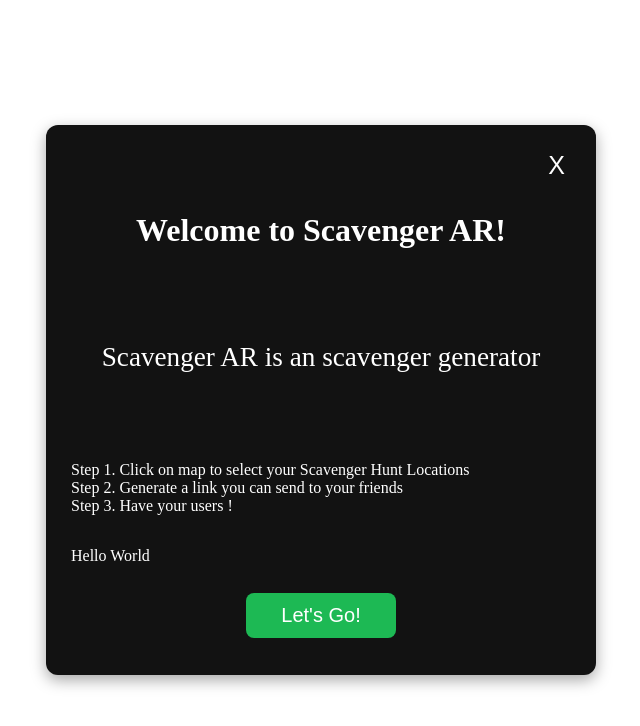
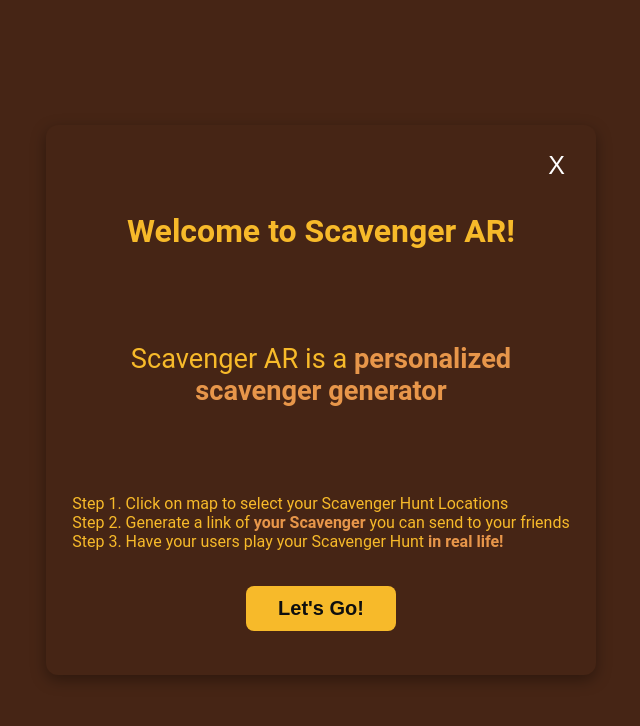
Before and after one commit to michaelyfu/scavenger-web, a React (Vite) app: page / in a window 1280 px wide. Shown: the top 726 px of the page, without its empty margins (319-959 px from the left). Built offline with nearby package versions, Linux system fonts and the light colour scheme.

Commit message:
added styling

```diff
--- /dev/null
+++ b/App.css
@@ -0,0 +1,23 @@
+/* @font-face {
+    font-family: HelveticaNeueLT;
+    src: url("./Helvetica Neue LT Regular.otf") format("opentype");
+  } */
+html {
+    /* background-color: #e2e8f0; */
+    background-color: #462515;
+    font-family: "Roboto", serif;
+    /* color: #e7964a; */
+    /* color: #f5ad40; */
+    color: #f7ba2a;
+}
+
+body {
+    font-family: "Roboto", serif;
+}
+
+
+/*
+MAIN COLOR: #462515
+TEXT COLOR: #e7964a
+TREE COLOR: #822b0e
+*/
--- a/App.tsx
+++ b/App.tsx
@@ -22,6 +22,55 @@ import { isLatLngLiteral } from "@googlemaps/typescript-guards";
 import {CopyToClipboard} from 'react-copy-to-clipboard';
 import {Button, TextField} from '@mui/material';
 import Input from '@mui/joy/Input';
+import "./App.css";
+import { ThemeProvider, createTheme } from '@mui/material/styles';
+
+const theme = createTheme({
+  status: {
+    danger: '#e53e3e',
+  },
+  palette: {
+    primary: {
+      main: '#fca5a5',
+      darker: '#053e85',
+    },
+    neutral: {
+      main: '#f7ba2a',
+      contrastText: '#fff',
+    },
+  },
+});
+
+
+declare module '@mui/material/styles' {
+  interface Theme {
+    status: {
+      danger: React.CSSProperties['color'];
+    };
+  }
+
+  interface Palette {
+    neutral: Palette['primary'];
+  }
+
+  interface PaletteOptions {
+    neutral: PaletteOptions['primary'];
+  }
+
+  interface PaletteColor {
+    darker?: string;
+  }
+
+  interface SimplePaletteColorOptions {
+    darker?: string;
+  }
+
+  interface ThemeOptions {
+    status: {
+      danger: React.CSSProperties['color'];
+    };
+  }
+}
 
 const API_KEY = "AIzaSyCOa-L3GUCCSp4NJ8CCf6ZEsXHB0TlJmh8"
 
@@ -93,9 +142,11 @@ const [popUp, setPopUp] = React.useState(false);
       }}
     >
       {/* <CopyToClipboard text={link}> */}
-      <Button variant="outlined" onClick = {() => generateLink()}>Generate Link
+      <ThemeProvider theme={theme}>
+      <Button color="neutral" variant="outlined" onClick = {() => generateLink()}>Generate Link
       </Button>
-      <label style={{color: 'red', fontWeight: 'normal', fontSize: "1.0rem"}}>{popUp ? "Link Copied" : ""}</label>
+      </ThemeProvider>
+      <label style={{color: '#d0b277', fontWeight: 'normal', fontSize: "1rem", fontFamily: "Roboto, serif"}}>{popUp ? "Link Copied" : ""}</label>
       <label htmlFor="zoom">Zoom</label>
       <Input
         variant="outlined"
@@ -131,10 +182,12 @@ const [popUp, setPopUp] = React.useState(false);
       />
       <h3>{clicks.length === 0 ? "Click on map to add markers" : "Clicks"}</h3>
       {clicks.map((latLng, i) => (
-        <pre key={i}>Point {i}: {JSON.stringify(latLng.toJSON(), null, 2)}</pre>
+        <pre key={i} style={{fontFamily:"Robot, serif"}}>Point {i}: {JSON.stringify(latLng.toJSON(), null, 2)}</pre>
       ))}
 
-      <Button onClick={() => clearPlaces()} variant="outlined">Clear</Button>
+    <ThemeProvider theme={theme}>
+      <Button color="neutral" onClick={() => clearPlaces()} variant="outlined">Clear</Button>
+      </ThemeProvider>
     </div>
   );
 
--- a/Modal.css
+++ b/Modal.css
@@ -12,11 +12,11 @@
     width: 500px;
     height: 500px;
     border-radius: 12px;
-    background-color: #121212;
+    background-color: #462515;
     box-shadow: rgba(0, 0, 0, 0.35) 0px 5px 15px;
     display: flex;
     flex-direction: column;
-    color: white;
+    color: #f7ba2a;
     padding: 25px;
   }
 
@@ -61,9 +61,14 @@
       height: 45px;
       margin: 10px;
       border: none;
-      background-color: #1DB954;
+      background-color: #dc2626;
       color: white;
       border-radius: 8px;
       font-size: 20px;
       cursor: pointer;
     }
+
+
+    /* html {
+    font-family: "HelveticaNeue-Light", "Helvetica Neue Light", "Helvetica Neue", Helvetica, Arial, "Lucida Grande", sans-serif;
+    } */
--- a/Modal.jsx
+++ b/Modal.jsx
@@ -14,23 +14,25 @@ function Modal({ setOpenModal }) {
         </div>
         <div className="body">
           <p>
-            Scavenger AR is an scavenger generator
+            Scavenger AR is a  <span style={{color: "#e7964a", fontWeight: "bold"}}>personalized scavenger generator</span>
           </p>
         </div>
-        <p className="note">
-          Step 1. Click on map to select your Scavenger Hunt Locations <br></br>
-          Step 2. Generate a link you can send to your friends <br></br>
-          Step 3. Have your users ! <br></br>
+        <div style={{display: "flex", justifyContent: "center", alignItems: "center"}}>
+        <p className="note" style={{justifyContent: "center", alignContent: "center"}}>
+          Step 1. Click on map to select your Scavenger Hunt Locations<br></br>
+          Step 2. Generate a link of <span style={{color: "#e7964a", fontWeight: "bold"}}>your Scavenger</span> you can send to your friends <br></br>
+          Step 3. Have your users play your Scavenger Hunt <span style={{color: "#e7964a", fontWeight: "bold"}}>in real life!</span><br></br>
         </p>
-        <p className="note">
+        </div>
+        {/* <p className="note">
             Hello World
-        </p>
+        </p> */}
 
         <div className="footer">
           {/* <button onClick={() => setOpenModal(false)}>
               Log into Spotify
             </button> */}
-          <button onClick={() => setOpenModal(false)}> Let's Go! </button>
+          <button onClick={() => setOpenModal(false)} style={{backgroundColor: "#f7ba2a", color: "#0f0f0f", fontWeight: "bold"}}> Let's Go! </button>
         </div>
       </div>
     </div>
```
Also changed, not shown: Helvetica Neue LT Regular.otf (added).
